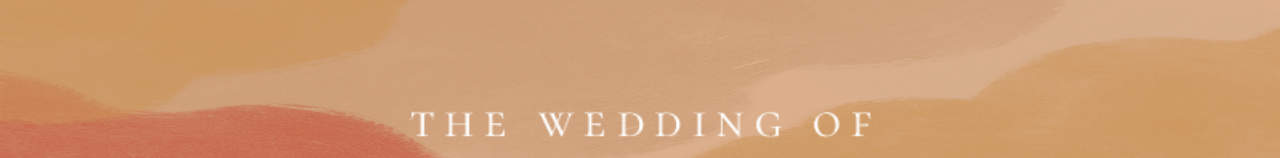
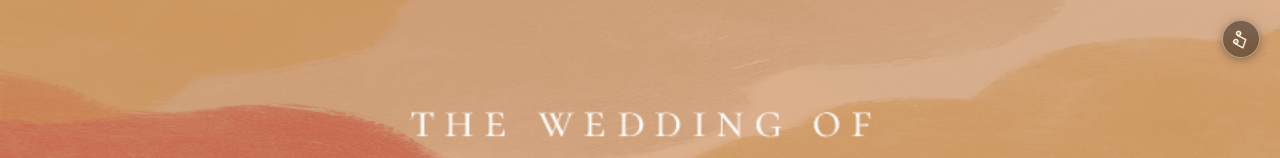
Before and after one commit to uosupport2024/web-invitation, a Next.js app: page / in a window 1280 px wide. Shown: the top 158 px of the page. Built offline with nearby package versions, Linux system fonts and the light colour scheme.

Commit message:
feat: implement interactive background music component and integrate into home page

```diff
--- a/app/page.tsx
+++ b/app/page.tsx
@@ -8,6 +8,7 @@ import { FallingLeaves } from "@/components/FallingLeaves";
 import { AccommodationSection } from "@/components/sections/AccommodationSection";
 import { InstructionPill } from "@/components/InstructionPill";
 import { ScrollChevron } from "@/components/ScrollChevron";
+import { BackgroundMusic } from "@/components/BackgroundMusic";
 
 interface MapLink {
   url: string;
@@ -203,8 +204,10 @@ export default function Home() {
     if (section3Ref.current) {
       section3Ref.current.scrollTop = 0;
     }
-    setIsSection3AtBottom(false);
-    setIsSection3Scrolled(false);
+    queueMicrotask(() => {
+      setIsSection3AtBottom(false);
+      setIsSection3Scrolled(false);
+    });
   }, [isSomenActivated, isNextPage, showAccomms]);
 
   const handleFoodClick = (key: string) => {
@@ -374,6 +377,9 @@ export default function Home() {
         position: "relative",
       }}
     >
+      {/* ── Background Music Player ── */}
+      <BackgroundMusic />
+
       {/* ── Section 1: Wagasa Intro — slides UP when opened ── */}
       <motion.div
         animate={{ y: isOpen ? "-100%" : "0%" }}
--- /dev/null
+++ b/components/BackgroundMusic.tsx
@@ -0,0 +1,253 @@
+"use client";
+
+import { useEffect, useRef, useState, useCallback } from "react";
+import { motion, AnimatePresence } from "motion/react";
+
+const PRIMARY_AUDIO_SRC = "/backsound/backsound.mp3";
+const FALLBACK_AUDIO_SRC = "/backsound/Littleroot%20Town%20Theme%20-%20Classical%20Guitar%20Cover.mp3";
+
+export function BackgroundMusic() {
+  const audioRef = useRef<HTMLAudioElement | null>(null);
+  const [isPlaying, setIsPlaying] = useState(false);
+  const [isBlocked, setIsBlocked] = useState(false);
+
+  const startPlayback = useCallback(() => {
+    const audio = audioRef.current;
+    if (!audio) return;
+
+    audio.volume = 0.65;
+    const playPromise = audio.play();
+    if (playPromise !== undefined) {
+      playPromise
+        .then(() => {
+          setIsPlaying(true);
+          setIsBlocked(false);
+        })
+        .catch((err) => {
+          // Browser prevented autoplay without user interaction
+          console.info("Autoplay requires user gesture:", err?.message || err);
+          setIsPlaying(false);
+          setIsBlocked(true);
+        });
+    }
+  }, []);
+
+  useEffect(() => {
+    const audio = audioRef.current;
+    if (!audio) return;
+
+    // 1. Attempt immediate playback on mount
+    startPlayback();
+
+    // 2. Also attempt playback when audio buffer is ready
+    const handleCanPlay = () => {
+      if (audio.paused) {
+        startPlayback();
+      }
+    };
+    audio.addEventListener("canplay", handleCanPlay);
+
+    // 3. Capture-phase listener for ANY initial user interaction across the entire window
+    const handleInteraction = () => {
+      if (audioRef.current && audioRef.current.paused) {
+        startPlayback();
+      }
+    };
+
+    const interactionEvents = [
+      "click",
+      "pointerdown",
+      "touchstart",
+      "touchend",
+      "mousedown",
+      "keydown",
+      "scroll",
+      "wheel",
+    ];
+
+    interactionEvents.forEach((evt) => {
+      window.addEventListener(evt, handleInteraction, { capture: true, passive: true });
+      document.addEventListener(evt, handleInteraction, { capture: true, passive: true });
+    });
+
+    return () => {
+      audio.removeEventListener("canplay", handleCanPlay);
+      interactionEvents.forEach((evt) => {
+        window.removeEventListener(evt, handleInteraction, { capture: true });
+        document.removeEventListener(evt, handleInteraction, { capture: true });
+      });
+    };
+  }, [startPlayback]);
+
+  const togglePlay = (e: React.MouseEvent) => {
+    e.stopPropagation();
+    const audio = audioRef.current;
+    if (!audio) return;
+
+    if (isPlaying) {
+      audio.pause();
+      setIsPlaying(false);
+    } else {
+      startPlayback();
+    }
+  };
+
+  return (
+    <>
+      <audio
+        ref={audioRef}
+        autoPlay
+        playsInline
+        loop
+        preload="auto"
+        onPlay={() => {
+          setIsPlaying(true);
+          setIsBlocked(false);
+        }}
+        onPause={() => setIsPlaying(false)}
+      >
+        <source src={PRIMARY_AUDIO_SRC} type="audio/mpeg" />
+        <source src={FALLBACK_AUDIO_SRC} type="audio/mpeg" />
+      </audio>
+
+      {/* Floating Music Control in Top-Right Corner */}
+      <div
+        style={{
+          position: "fixed",
+          top: "20px",
+          right: "20px",
+          zIndex: 70,
+          display: "flex",
+          alignItems: "center",
+          gap: "8px",
+        }}
+      >
+        {/* Subtle helper pill if browser autoplay policy blocks unmuted audio */}
+        <AnimatePresence>
+          {isBlocked && !isPlaying && (
+            <motion.div
+              initial={{ opacity: 0, x: 10 }}
+              animate={{ opacity: 1, x: 0 }}
+              exit={{ opacity: 0, x: 10 }}
+              transition={{ duration: 0.3 }}
+              onClick={togglePlay}
+              style={{
+                cursor: "pointer",
+                background: "rgba(30, 20, 15, 0.65)",
+                border: "1px solid rgba(255, 235, 200, 0.4)",
+                borderRadius: "20px",
+                padding: "6px 12px",
+                color: "rgba(255, 245, 230, 0.95)",
+                fontSize: "0.72rem",
+                letterSpacing: "0.05em",
+                fontFamily: "system-ui, -apple-system, sans-serif",
+                backdropFilter: "blur(8px)",
+                WebkitBackdropFilter: "blur(8px)",
+                boxShadow: "0 2px 10px rgba(0,0,0,0.35)",
+                whiteSpace: "nowrap",
+                userSelect: "none",
+              }}
+            >
+              🎵 Tap to play music
+            </motion.div>
+          )}
+        </AnimatePresence>
+
+        <motion.button
+          type="button"
+          onClick={togglePlay}
+          aria-label={isPlaying ? "Pause music" : "Play music"}
+          title={isPlaying ? "Pause Background Music" : "Play Background Music"}
+          initial={{ opacity: 0, scale: 0.8 }}
+          animate={{
+            opacity: 1,
+            scale: isBlocked && !isPlaying ? [1, 1.08, 1] : 1,
+          }}
+          transition={
+            isBlocked && !isPlaying
+              ? { repeat: Infinity, duration: 2, ease: "easeInOut" }
+              : { duration: 0.5, delay: 0.2 }
+          }
+          whileHover={{ scale: 1.08 }}
+          whileTap={{ scale: 0.92 }}
+          style={{
+            width: "38px",
+            height: "38px",
+            borderRadius: "50%",
+            backgroundColor: isPlaying
+              ? "rgba(30, 20, 15, 0.5)"
+              : "rgba(30, 20, 15, 0.35)",
+            border: isPlaying
+              ? "1px solid rgba(255, 235, 205, 0.45)"
+              : isBlocked
+              ? "1px solid rgba(235, 180, 120, 0.65)"
+              : "1px solid rgba(255, 255, 255, 0.2)",
+            backdropFilter: "blur(8px)",
+            WebkitBackdropFilter: "blur(8px)",
+            display: "flex",
+            alignItems: "center",
+            justifyContent: "center",
+            cursor: "pointer",
+            boxShadow: isPlaying
+              ? "0 2px 10px rgba(0, 0, 0, 0.35), 0 0 12px rgba(220, 175, 140, 0.25)"
+              : isBlocked
+              ? "0 0 12px rgba(235, 180, 120, 0.5)"
+              : "0 2px 10px rgba(0, 0, 0, 0.3)",
+            color: "rgba(255, 245, 230, 0.95)",
+            padding: 0,
+          }}
+        >
+          <motion.div
+            animate={isPlaying ? { rotate: 360 } : { rotate: 0 }}
+            transition={
+              isPlaying
+                ? { repeat: Infinity, duration: 4.5, ease: "linear" }
+                : { duration: 0.25 }
+            }
+            style={{
+              display: "flex",
+              alignItems: "center",
+              justifyContent: "center",
+              width: "100%",
+              height: "100%",
+            }}
+          >
+            {isPlaying ? (
+              <svg
+                width="17"
+                height="17"
+                viewBox="0 0 24 24"
+                fill="none"
+                stroke="currentColor"
+                strokeWidth="2"
+                strokeLinecap="round"
+                strokeLinejoin="round"
+              >
+                <path d="M9 18V5l12-2v13" />
+                <circle cx="6" cy="18" r="3" fill="currentColor" fillOpacity="0.4" />
+                <circle cx="18" cy="16" r="3" fill="currentColor" fillOpacity="0.4" />
+              </svg>
+            ) : (
+              <svg
+                width="17"
+                height="17"
+                viewBox="0 0 24 24"
+                fill="none"
+                stroke="currentColor"
+                strokeWidth="2"
+                strokeLinecap="round"
+                strokeLinejoin="round"
+                style={{ opacity: 0.8 }}
+              >
+                <line x1="2" y1="2" x2="22" y2="22" stroke="rgba(255, 120, 120, 0.95)" strokeWidth="2.2" />
+                <path d="M9 18V5l12-2v13" />
+                <circle cx="6" cy="18" r="3" />
+                <circle cx="18" cy="16" r="3" />
+              </svg>
+            )}
+          </motion.div>
+        </motion.button>
+      </div>
+    </>
+  );
+}
```
Also changed, not shown: 2 other files (tests, documents, lock files or other folders).
